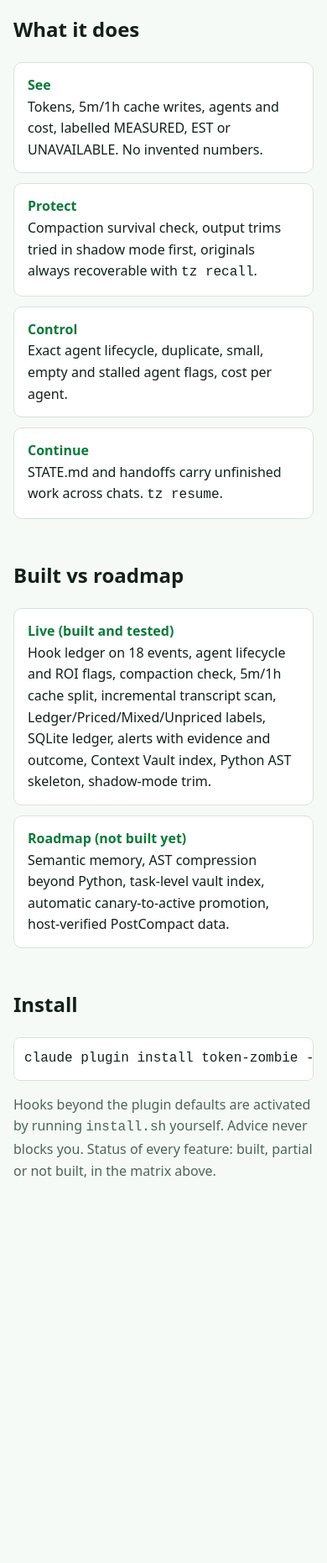
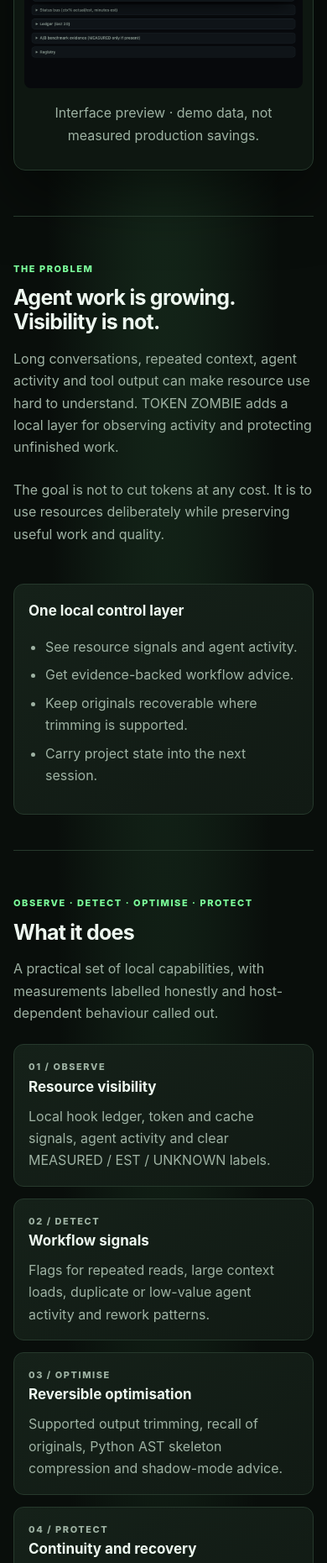
Before and after one commit to rishavm713-create/token-zombie, a plain HTML site: page docs/index.html in a window 390 px wide. Shown: the part 832-2693 px from the top of the page at 84% size. Before the commit the page ends 2303 px from the top, so only its background shows below. Drawn offline with Linux system fonts and the light colour scheme.

Commit message:
Redesign TOKEN ZOMBIE product landing page

```diff
--- a/docs/index.html
+++ b/docs/index.html
@@ -1,43 +1,60 @@
 <!doctype html>
-<html lang="en"><head><meta charset="utf-8"><meta name="viewport" content="width=device-width,initial-scale=1">
-<title>TOKEN ZOMBIE</title>
-<meta name="description" content="Local-first resource intelligence for Claude Code. Make every single token count.">
+<html lang="en">
+<head>
+<meta charset="utf-8"><meta name="viewport" content="width=device-width,initial-scale=1">
+<title>TOKEN ZOMBIE — Make Every Single Token Count</title>
+<meta name="description" content="Local-first AI agent resource intelligence for Claude Code. Observe agent activity, detect workflow waste, protect context and continue work.">
+<meta name="theme-color" content="#0b100d">
+<meta property="og:title" content="TOKEN ZOMBIE — Make Every Single Token Count">
+<meta property="og:description" content="AI Agent Resource Intelligence for Claude Code. Stop the waste. Control the swarm. Protect the workflow.">
+<meta property="og:type" content="website">
+<meta property="og:url" content="https://rishavm713-create.github.io/token-zombie/">
 <style>
-:root{--bg:#0e1511;--fg:#e8f0ea;--mut:#9bb0a2;--acc:#7CFF9B;--card:#16201a;--line:#24342a}
-@media (prefers-color-scheme:light){:root{--bg:#f6faf7;--fg:#13201a;--mut:#4d6556;--acc:#0b7a3a;--card:#fff;--line:#d5e3da}}
-*{box-sizing:border-box}body{margin:0;background:var(--bg);color:var(--fg);font:16px/1.6 system-ui,sans-serif}
-main{max-width:860px;margin:0 auto;padding:48px 16px}
-h1{font-size:clamp(2rem,6vw,3.2rem);margin:.2em 0}h2{margin-top:2em}
-.tag{color:var(--acc);font-weight:700;letter-spacing:.04em}.mut{color:var(--mut)}
-.grid{display:grid;gap:12px;grid-template-columns:repeat(auto-fit,minmax(240px,1fr))}
-.card{background:var(--card);border:1px solid var(--line);border-radius:10px;padding:14px 16px}
-.card b{color:var(--acc)}pre{background:var(--card);border:1px solid var(--line);border-radius:8px;padding:12px;overflow:auto}
-a{color:var(--acc)}img{max-width:100%;height:auto}
-</style></head><body><main>
-<img src="img/brand-hero.svg" alt="TOKEN ZOMBIE" width="640">
-<p class="tag">MAKE EVERY SINGLE TOKEN COUNT.</p>
-<h1>Resource intelligence for Claude Code</h1>
-<p>Same task, equal quality, fewer resources. TOKEN ZOMBIE watches, protects and continues your work. Local only: no network, no telemetry, no model calls inside hooks.</p>
-<p><a href="https://github.com/rishavm713-create/token-zombie">GitHub</a> · <a href="https://github.com/rishavm713-create/token-zombie/blob/main/docs/IMPLEMENTATION-MATRIX.md">What is built</a></p>
-
-<h2>Why it exists</h2>
-<p>One small UI change burned about 68% of a 5-hour limit: a chat past 100k tokens re-sent its whole history on every step, screenshots stayed in context, agents duplicated work, and nothing showed where the tokens went. It is not only a token saver. The aim is one local layer so you need fewer separate plugins, skills and agent stacks. That is the direction, not a measured claim.</p>
-
-<h2>What it does</h2>
-<div class="grid">
-<div class="card"><b>See</b><br>Tokens, 5m/1h cache writes, agents and cost, labelled MEASURED, EST or UNAVAILABLE. No invented numbers.</div>
-<div class="card"><b>Protect</b><br>Compaction survival check, output trims tried in shadow mode first, originals always recoverable with <code>tz recall</code>.</div>
-<div class="card"><b>Control</b><br>Exact agent lifecycle, duplicate, small, empty and stalled agent flags, cost per agent.</div>
-<div class="card"><b>Continue</b><br>STATE.md and handoffs carry unfinished work across chats. <code>tz resume</code>.</div>
-</div>
-
-<h2>Built vs roadmap</h2>
-<div class="grid">
-<div class="card"><b>Live (built and tested)</b><br>Hook ledger on 18 events, agent lifecycle and ROI flags, compaction check, 5m/1h cache split, incremental transcript scan, Ledger/Priced/Mixed/Unpriced labels, SQLite ledger, alerts with evidence and outcome, Context Vault index, Python AST skeleton, shadow-mode trim.</div>
-<div class="card"><b>Roadmap (not built yet)</b><br>Semantic memory, AST compression beyond Python, task-level vault index, automatic canary-to-active promotion, host-verified PostCompact data.</div>
-</div>
-
-<h2>Install</h2>
-<pre>claude plugin install token-zombie --marketplace rishavm713-create/token-zombie</pre>
-<p class="mut">Hooks beyond the plugin defaults are activated by running <code>install.sh</code> yourself. Advice never blocks you. Status of every feature: built, partial or not built, in the matrix above.</p>
+:root{color-scheme:dark;--bg:#090e0b;--panel:#111a14;--panel2:#152119;--fg:#edf7ef;--muted:#9eb2a3;--green:#7cff9b;--line:#26392c;--max:1080px}
+*{box-sizing:border-box}html{scroll-behavior:smooth}body{margin:0;background:radial-gradient(ellipse at 50% -20%,#1a3321 0,transparent 55%),var(--bg);color:var(--fg);font:16px/1.65 Inter,ui-sans-serif,system-ui,-apple-system,sans-serif}
+a{color:var(--green);text-decoration:none}a:hover{text-decoration:underline}main{max-width:var(--max);margin:auto;padding:28px 22px 90px}
+nav{display:flex;justify-content:space-between;align-items:center;gap:16px;padding:10px 0 28px;color:var(--muted);font-size:14px}
+.brand{color:var(--fg);font-weight:850;letter-spacing:.13em}.navlinks{display:flex;gap:18px;flex-wrap:wrap}
+.hero{text-align:center;padding:38px 0 54px}.hero img{width:min(100%,680px);height:auto}.eyebrow{color:var(--green);font-size:12px;letter-spacing:.2em;font-weight:800;margin:22px 0 8px}
+h1{font-size:clamp(34px,6vw,66px);line-height:1.03;letter-spacing:-.045em;margin:10px 0 18px}h2{font-size:clamp(25px,4vw,36px);line-height:1.15;letter-spacing:-.03em;margin:0 0 16px}h3{margin:0 0 8px;font-size:17px}
+.lead{max-width:760px;margin:0 auto;color:#c2d1c6;font-size:clamp(17px,2.2vw,21px)}
+.actions{display:flex;justify-content:center;gap:12px;flex-wrap:wrap;margin:28px 0}.btn{display:inline-block;padding:12px 19px;border-radius:8px;border:1px solid var(--green);font-weight:750}.primary{background:var(--green);color:#07100a}.secondary{color:var(--fg);border-color:#405746}
+.pills{display:flex;gap:9px;justify-content:center;flex-wrap:wrap;color:var(--muted);font-size:12px}.pills span{border:1px solid var(--line);border-radius:99px;padding:5px 10px}
+.preview{margin:30px auto 0;max-width:900px;border:1px solid var(--line);border-radius:14px;background:#0e1711;padding:12px;box-shadow:0 24px 80px #0008}.preview img{display:block;width:100%;border-radius:8px}
+section{padding:56px 0;border-top:1px solid var(--line)}.section-intro{color:var(--muted);max-width:720px;margin:0 0 24px}
+.grid{display:grid;grid-template-columns:repeat(2,minmax(0,1fr));gap:14px}.card{background:linear-gradient(145deg,var(--panel2),var(--panel));border:1px solid var(--line);border-radius:12px;padding:20px}.card p{margin:0;color:var(--muted)}.tag{font-size:11px;letter-spacing:.14em;color:var(--green);font-weight:800}
+.split{display:grid;grid-template-columns:1.05fr .95fr;gap:30px;align-items:center}.split img{width:100%;border:1px solid var(--line);border-radius:12px}
+pre{overflow:auto;background:#050906;border:1px solid var(--line);border-radius:10px;padding:18px;color:var(--green);font-size:14px}.muted{color:var(--muted)}ul{padding-left:20px;color:var(--muted)}li{margin:7px 0}
+footer{padding:35px 0;color:var(--muted);border-top:1px solid var(--line);font-size:13px}
+@media(max-width:700px){main{padding:16px 16px 60px}.navlinks{gap:10px}.grid,.split{grid-template-columns:1fr}.hero{padding-top:24px}.card{padding:17px}section{padding:42px 0}}
+</style>
+</head>
+<body><main>
+<nav><a class="brand" href="#">TOKEN ZOMBIE</a><div class="navlinks"><a href="#capabilities">Capabilities</a><a href="ROADMAP.md">Roadmap</a><a href="INSTALL.md">Docs</a><a href="https://github.com/rishavm713-create/token-zombie">GitHub ↗</a></div></nav>
+<header class="hero">
+<img src="img/brand-hero.svg" alt="TOKEN ZOMBIE mascot and brand">
+<p class="eyebrow">MAKE EVERY SINGLE TOKEN COUNT.</p>
+<h1>Your AI agents need<br>resource intelligence.</h1>
+<p class="lead">See what your Claude Code agents consume. Detect inefficient patterns. Protect context and continuity. Keep control of your workflow.</p>
+<div class="actions"><a class="btn primary" href="#install">Get started</a><a class="btn secondary" href="https://github.com/rishavm713-create/token-zombie">Explore on GitHub ↗</a></div>
+<div class="pills"><span>LOCAL-FIRST</span><span>NO TELEMETRY</span><span>NON-BLOCKING ADVICE</span><span>MIT LICENSE</span></div>
+<div class="preview"><img src="img/dashboard.png" alt="TOKEN ZOMBIE dashboard preview using demo data"><p class="muted">Interface preview · demo data, not measured production savings.</p></div>
+</header>
+<section><div class="split"><div><p class="tag">THE PROBLEM</p><h2>Agent work is growing.<br>Visibility is not.</h2><p class="section-intro">Long conversations, repeated context, agent activity and tool output can make resource use hard to understand. TOKEN ZOMBIE adds a local layer for observing activity and protecting unfinished work.</p><p class="muted">The goal is not to cut tokens at any cost. It is to use resources deliberately while preserving useful work and quality.</p></div><div class="card"><h3>One local control layer</h3><ul><li>See resource signals and agent activity.</li><li>Get evidence-backed workflow advice.</li><li>Keep originals recoverable where trimming is supported.</li><li>Carry project state into the next session.</li></ul></div></div></section>
+<section id="capabilities"><p class="tag">OBSERVE · DETECT · OPTIMISE · PROTECT</p><h2>What it does</h2><p class="section-intro">A practical set of local capabilities, with measurements labelled honestly and host-dependent behaviour called out.</p><div class="grid">
+<div class="card"><p class="tag">01 / OBSERVE</p><h3>Resource visibility</h3><p>Local hook ledger, token and cache signals, agent activity and clear MEASURED / EST / UNKNOWN labels.</p></div>
+<div class="card"><p class="tag">02 / DETECT</p><h3>Workflow signals</h3><p>Flags for repeated reads, large context loads, duplicate or low-value agent activity and rework patterns.</p></div>
+<div class="card"><p class="tag">03 / OPTIMISE</p><h3>Reversible optimisation</h3><p>Supported output trimming, recall of originals, Python AST skeleton compression and shadow-mode advice.</p></div>
+<div class="card"><p class="tag">04 / PROTECT</p><h3>Continuity and recovery</h3><p>Compaction checks, handoffs, checkpoints and a project state that helps a new chat continue the work.</p></div>
+</div></section>
+<section><div class="split"><div><p class="tag">SEE THE INTERFACE</p><h2>A dashboard for the work behind the prompt.</h2><p class="section-intro">The dashboard and mascot captures in this repository use demo data. The in-chat toolbar is implemented, but a verified public capture is not yet published.</p><a href="PANEL.md">Explore toolbar details →</a></div><img src="img/dashboard-mobile.png" alt="Mobile-width dashboard preview using demo data"></div></section>
+<section><p class="tag">TRANSPARENT DEVELOPMENT</p><h2>What works. What comes next.</h2><div class="grid">
+<div class="card"><h3>Available in the codebase</h3><p>18-event hook ledger, SQLite ledger, handoffs/checkpoints, output trim and recall, Python AST skeleton compression, dashboard and toolbar components. Some host behaviours still need live verification.</p></div>
+<div class="card"><h3>Validation and next priorities</h3><p>Real-host verification, real A/B trials, stronger resource attribution and improved agent-state intelligence.</p></div>
+<div class="card"><h3>Planned</h3><p>Semantic retrieval, broader language-aware compression and a task-level vault index. These are not shipped features.</p></div>
+<div class="card"><h3>Experimental</h3><p>Non-Claude adapters currently produce rules files only; they do not offer equivalent hooks or statusline integration.</p></div>
+</div><p style="margin-top:20px"><a href="ROADMAP.md">Full roadmap →</a> · <a href="IMPLEMENTATION-MATRIX.md">Implementation matrix →</a> · <a href="LIMITATIONS.md">Limitations →</a></p></section>
+<section id="install"><p class="tag">START IN CLAUDE CODE</p><h2>Try TOKEN ZOMBIE.</h2><p class="section-intro">Install the plugin, restart Claude Code, then inspect the current session's status.</p><pre>/plugin install token-zombie --marketplace rishavm713-create/token-zombie</pre><p>Then run <code>/token-zombie:tz</code>.</p><div class="actions" style="justify-content:flex-start"><a class="btn primary" href="INSTALL.md">Installation guide</a><a class="btn secondary" href="https://github.com/rishavm713-create/token-zombie">Star / inspect on GitHub ↗</a></div></section>
+<section><p class="tag">LOCAL BY DESIGN</p><h2>Your workflow stays yours.</h2><p class="section-intro">Core hooks make no network calls, send no telemetry and make no model calls. Advice is non-blocking. Read the security and limitations documents before enabling optional integrations.</p><a href="../SECURITY.md">Security model →</a> · <a href="LIMITATIONS.md">Known limitations →</a></section>
+<footer>© TOKEN ZOMBIE · MAKE EVERY SINGLE TOKEN COUNT. · <a href="https://github.com/rishavm713-create/token-zombie">GitHub repository</a></footer>
 </main></body></html>
```
